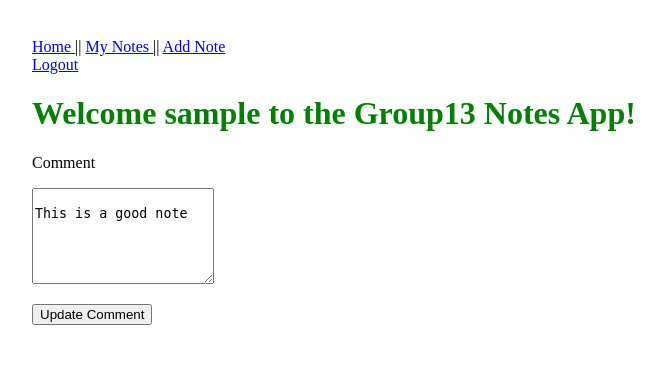
After one commit to dbrow205/ITSC3155_Group13Project, a Flask app: page /notes/editcomment/1 in a window 1280 px wide. The commit adds this page. Shown: the top 370 px of the page, without its empty margins (6-670 px from the left). Run offline with Flask 2, Linux system fonts and the light colour scheme; a user stored in the database is signed in; data comes from the database, SQL or seed files in the repository; both versions use the stored data as it was after the commit.

Commit message:
Hey Yall, I DID EDIT COMMENT AND DELETE COMMENT

```diff
--- a/note_app.py
+++ b/note_app.py
@@ -1,7 +1,6 @@
-
 # imports
-import os                 # os is used to get environment variables IP & PORT
-from flask import Flask   # Flask is the web app that we will customize
+import os  # os is used to get environment variables IP & PORT
+from flask import Flask  # Flask is the web app that we will customize
 from flask import render_template
 from flask import request
 from flask import redirect, url_for
@@ -13,12 +12,10 @@ from forms import RegisterForm, LoginForm, CommentForm
 from models import Comment as Comment
 import bcrypt
 
-
-
-app = Flask(__name__)     # create an app
+app = Flask(__name__)  # create an app
 
 app.config['SQLALCHEMY_DATABASE_URI'] = 'sqlite:///flask_note_app.db'
-app.config['SQLALCHEMY_TRACK_MODIFICATIONS']= False
+app.config['SQLALCHEMY_TRACK_MODIFICATIONS'] = False
 app.config['SECRET_KEY'] = 'SE3155'
 
 #  Bind SQLAlchemy db object to this Flask app
@@ -26,7 +23,9 @@ db.init_app(app)
 
 # Setup models
 with app.app_context():
-    db.create_all()   # run under the app context
+    db.create_all()  # run under the app context
+
+
 # @app.route is a decorator. It gives the function "index" special powers.
 # In this case it makes it so anyone going to "your-url/" makes this function
 # get called. What it returns is what is shown as the web page
@@ -37,13 +36,15 @@ def index():
         return render_template('index.html', user=session['user'])
     return render_template("index.html")
 
+
 @app.route('/notes')
 def get_notes():
     if session.get('user'):
-        my_notes = db.session.query(Note).filter_by(user_id = session['user_id']).all()
+        my_notes = db.session.query(Note).filter_by(user_id=session['user_id']).all()
         return render_template('notes.html', notes=my_notes, user=session['user'])
     else:
         return redirect(url_for('login'))
+
 
 @app.route('/notes/<note_id>')
 def get_note(note_id):
@@ -54,10 +55,11 @@ def get_note(note_id):
     else:
         return redirect(url_for('login'))
 
+
 @app.route('/notes/new', methods=['GET', 'POST'])
 def new_note():
-    #a_user = {'name': 'Brandon', 'email': 'bran@uncc.edu'}
-    #print("Request method used is: ", request.method)
+    # a_user = {'name': 'Brandon', 'email': 'bran@uncc.edu'}
+    # print("Request method used is: ", request.method)
     if session.get('user'):
         if request.method == 'POST':
             title = request.form['title']
@@ -74,20 +76,21 @@ def new_note():
     else:
         return redirect(url_for('login'))
 
+
 @app.route('/notes/edit/<note_id>', methods=['GET', 'POST'])
 def update_note(note_id):
     if session.get('user'):
-        #check method used for request
+        # check method used for request
         if request.method == 'POST':
-            #get Title data
+            # get Title data
             title = request.form['title']
-            #get text data
+            # get text data
             text = request.form['noteText']
             note = db.session.query(Note).filter_by(id=note_id).one()
-            #update note data
+            # update note data
             note.title = title
             note.text = text
-            #update note in db
+            # update note in db
             db.session.add(note)
             db.session.commit()
             return redirect(url_for('get_notes'))
@@ -97,10 +100,11 @@ def update_note(note_id):
     else:
         return redirect(url_for('login'))
 
+
 @app.route('/notes/delete/<note_id>', methods=['POST'])
 def delete_note(note_id):
     if session.get('user'):
-        #retrieve note from db
+        # retrieve note from db
         my_note = db.session.query(Note).filter_by(id=note_id).one()
         db.session.delete(my_note)
         db.session.commit()
@@ -108,18 +112,20 @@ def delete_note(note_id):
     else:
         return redirect(url_for('login'))
 
+
 @app.route('/notes/download/<note_id>', methods=['POST'])
 def download_note(note_id):
     if session.get('user'):
-        fname = db.session.query(Note).filter_by(id=note_id).one().title+'.txt'
+        fname = db.session.query(Note).filter_by(id=note_id).one().title + '.txt'
         location = "notes/"
         note = str(db.session.query(Note).filter_by(id=note_id).one().text)
-        f = open(location+fname, 'w')
+        f = open(location + fname, 'w')
         f.write(note)
         f.close()
         return redirect(url_for('get_notes'))
     else:
         return redirect(url_for('login'))
+
 
 @app.route('/register', methods=['POST', 'GET'])
 def register():
@@ -137,6 +143,7 @@ def register():
         session['user_id'] = the_user.id
         return redirect(url_for('get_notes'))
     return render_template('register.html', form=form)
+
 
 @app.route('/login', methods=['POST', 'GET'])
 def login():
@@ -161,11 +168,13 @@ def login():
         # form did not validate or GET request
         return render_template("login.html", form=login_form)
 
+
 @app.route('/logout', methods=['GET'])
 def logout():
     if session.get('user'):
         session.clear()
     return redirect(url_for('index'))
+
 
 @app.route('/notes/<note_id>/comment', methods=['POST'])
 def new_comment(note_id):
@@ -185,7 +194,45 @@ def new_comment(note_id):
         return redirect(url_for('login'))
 
 
-app.run(host=os.getenv('IP', '127.0.0.1'),port=int(os.getenv('PORT', 5000)),debug=True);
+@app.route('/notes/editcomment/<comment_id>', methods=['GET', 'POST'])
+def edit_comment(comment_id):
+    if session.get('user'):
+        if request.method == 'POST':
+            # check method used for request
+            # get content of text data
+            print("hello")
+            comment_text = request.form['commentText']
+            comment = db.session.query(Comment).filter_by(id=comment_id).one()
+            # update note data
+            comment.content = comment_text
+            # update note in db
+            db.session.add(comment)
+            db.session.commit()
+            return redirect(url_for('get_note', note_id=comment.note_id))
+        if request.method == 'GET':
+            # check method used for request
+            # get content of text data
+            my_comment = db.session.query(Comment).filter_by(id=comment_id).one()
+
+            return render_template("comment.html", my_comment=my_comment, user=session['user'])
+
+    else:
+        return redirect(url_for('login'))
+
+
+@app.route("/notes/<note_id>/delete/<comment_id>", methods=['GET'])
+def delete_comment(note_id, comment_id):
+    if session.get('user'):
+        # retrieve comment from db
+        my_comment = db.session.query(Comment).filter_by(id=comment_id).one()
+        db.session.delete(my_comment)
+        db.session.commit()
+        return redirect(url_for('get_note', note_id=note_id))
+    else:
+        return redirect(url_for('login'))
+
+
+app.run(host=os.getenv('IP', '127.0.0.1'), port=int(os.getenv('PORT', 5000)), debug=True);
 # To see the web page in your web browser, go to the url,
 #   http://127.0.0.1:5000
 
--- /dev/null
+++ b/templates/comment.html
@@ -0,0 +1,34 @@
+<!DOCTYPE html>
+<html lang="en">
+    <head>
+        <meta charset="utf-8">
+        <meta name="viewport" content="width=device-width, initial-scale=1">
+        <meta name="description" content="UNCC Notes App">
+        <title>Group13 Notes App - New Note</title>
+        <!-- styles -->
+        <link rel="stylesheet" href="{{ url_for('static', filename='main.css') }}">
+    </head>
+    <body>
+        <nav>
+            <a href="{{ url_for('index') }}"> Home </a> ||
+            <a href="{{ url_for('get_notes') }}"> My Notes </a> ||
+            <a href="{{ url_for('new_note') }}">Add Note</a>
+        </nav>
+        <nav>
+            <a href="{{ url_for('logout') }}"> Logout </a>
+        </nav>
+
+        <h1>Welcome {{user}} to the Group13 Notes App!</h1>
+            <form action="{{ url_for('edit_comment', comment_id=my_comment.id) }}" method="post">
+            <p><label>Comment </label></p>
+            <p>
+                <textarea name="commentText"  rows="6" cols="0" >
+                    {{my_comment.content}}
+                </textarea>
+            </p>
+            <p>
+                <input type="submit" value="Update Comment"/>
+            </p>
+        </form>
+    </body>
+</html>
--- a/templates/note.html
+++ b/templates/note.html
@@ -39,6 +39,8 @@
                 <ul>
                 {% for comment in note.comments %}
                     <li>{{ comment.content }}</li>
+                    <a href="{{ url_for('edit_comment', comment_id=comment.id) }}" method="post">Edit</a>
+                    <a href="{{ url_for('delete_comment', note_id=note.id, comment_id=comment.id) }}" methods="post">Delete</a>
                 {% endfor %}
                 </ul>
             {% endif %}
```
Also changed, not shown: flask_note_app.db.
